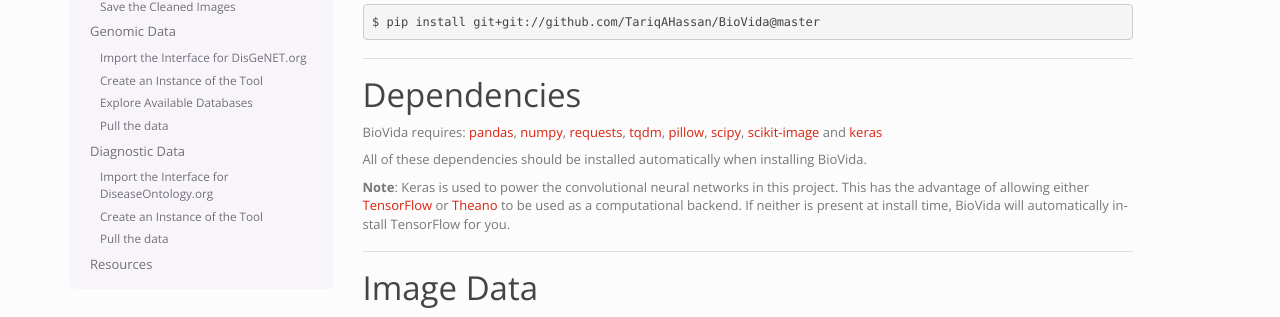
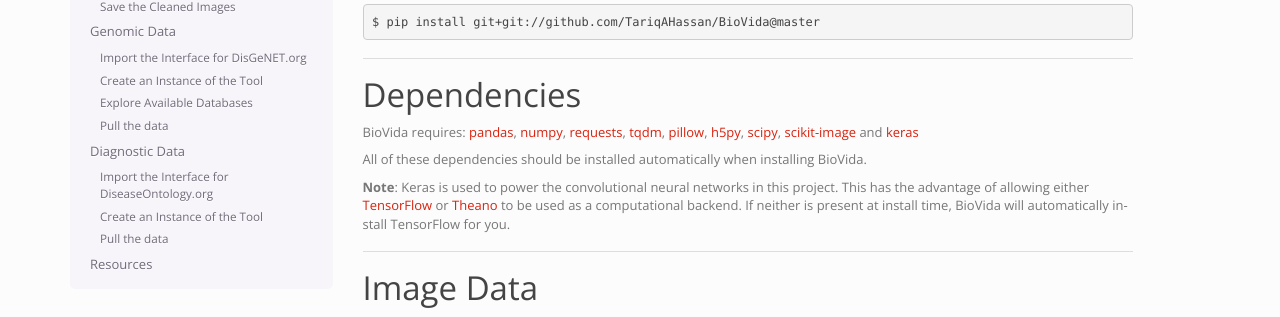
Before and after one commit to TariqAHassan/BioVida, a Sphinx documentation site: the page built from docs/GettingStarted.rst, in a window 1280 px wide and 900 px high. Shown: the part 418-735 px from the top of the window. Built offline with Sphinx 7.4.7, drawn with Linux system fonts in a browser that asks for light colours.

Commit message:
Update Docs

```diff
--- a/docs/GettingStarted.rst
+++ b/docs/GettingStarted.rst
@@ -34,6 +34,7 @@
 `requests <http://docs.python-requests.org/en/master/>`__,
 `tqdm <https://github.com/tqdm/tqdm>`__,
 `pillow <https://github.com/python-pillow/Pillow>`__,
+`h5py <http://www.h5py.org>`__,
 `scipy <https://www.scipy.org>`__,
 `scikit-image <http://scikit-image.org>`__ and
 `keras <https://keras.io>`__
```
